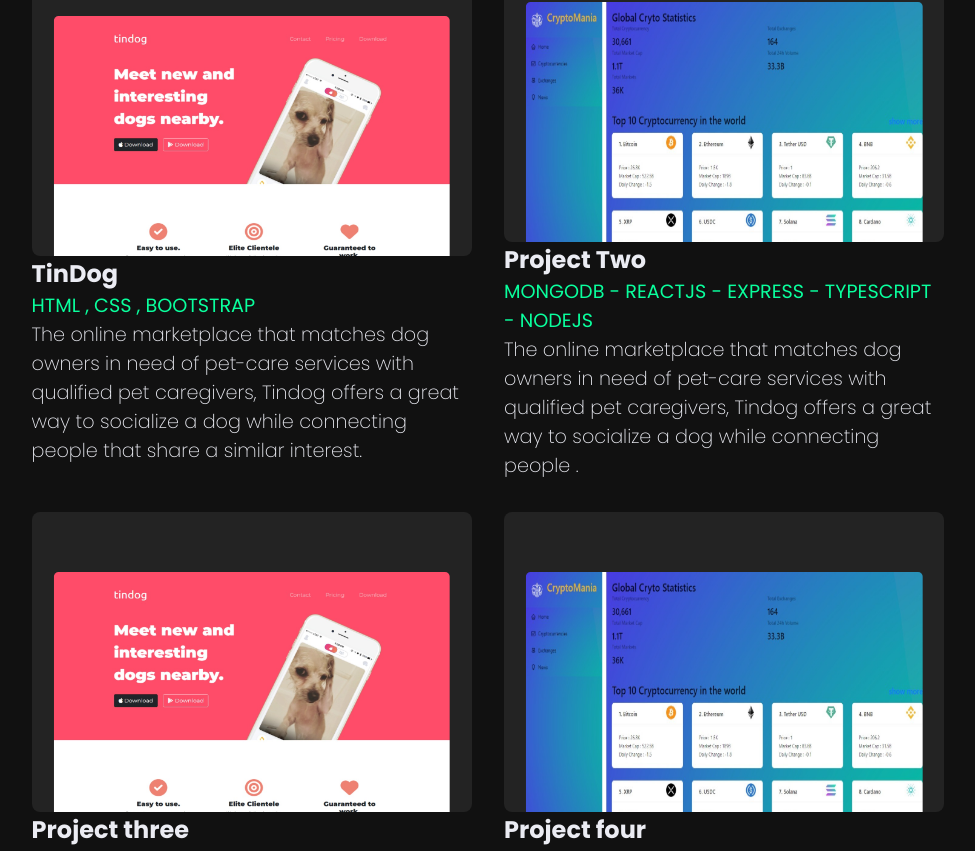
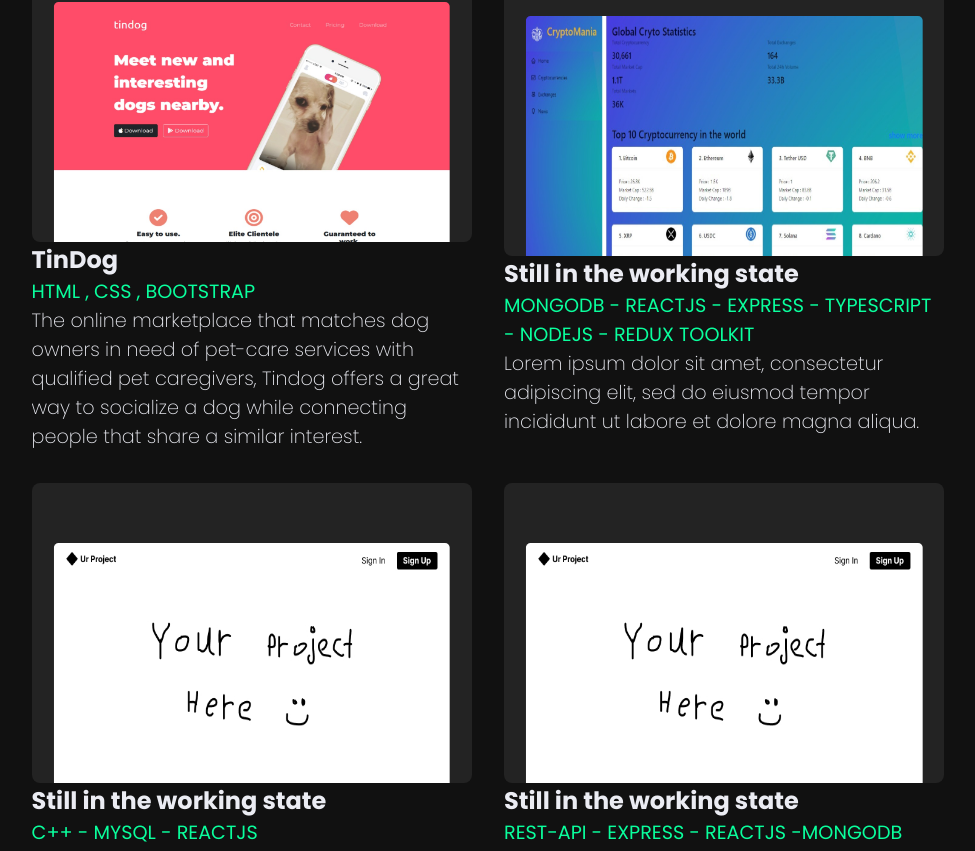
Before and after one commit to aynpat/portfolio, a React (Vite) app: page / in a window 1280 px wide. Shown: the part 1944-2795 px from the top of the page, without its empty margins (182-1157 px from the left). Built offline with nearby package versions, Linux system fonts and the light colour scheme.

Commit message:
minor change on the  content.ts file

```diff
--- a/src/content.ts
+++ b/src/content.ts
@@ -17,24 +17,24 @@
     {
         contentId:  2,
         image: 'project-image2.jpeg',
-        title: 'Project Two',
-        technology:'MONGODB - REACTJS - EXPRESS - TYPESCRIPT - NODEJS',
-        info: 'The online marketplace that matches dog owners in need of pet-care services with qualified pet caregivers, Tindog offers a great way to socialize a dog while connecting people .'
+        title: 'Still in the working state',
+        technology:'MONGODB - REACTJS - EXPRESS - TYPESCRIPT - NODEJS - REDUX TOOLKIT',
+        info: 'Lorem ipsum dolor sit amet, consectetur adipiscing elit, sed do eiusmod tempor incididunt ut labore et dolore magna aliqua.'
     },
     {
         contentId:  3,
-        image: 'project-image.jpeg',
-        title: 'Project three',
+        image: 'example-project.jpg',
+        title: 'Still in the working state',
         technology:'C++ - MYSQL - REACTJS',
-        info: 'Think three Zapier but for paint. Built with a team of four college friends and scaled to > 1 billion requests per day. This was a fun one.'
+        info: 'Lorem ipsum dolor sit amet, consectetur adipiscing elit, sed do eiusmod tempor incididunt ut labore et dolore magna aliqua'
     }
     ,
     {
         contentId:  4,
-        image: 'project-image2.jpeg',
-        title: 'Project four',
-        technology:'REST API - EXPRESS - REACTJS -MONGODB',
-        info: ' Built with a team of four college friends and scaled to > 1 billion requests per day. This was a fun one.'
+        image: 'example-project.jpg',
+        title: 'Still in the working state',
+        technology:'REST-API - EXPRESS - REACTJS -MONGODB',
+        info: 'Lorem ipsum dolor sit amet, consectetur adipiscing elit, sed do eiusmod tempor incididunt ut labore et dolore magna aliqua'
     }
 ]
 
```
